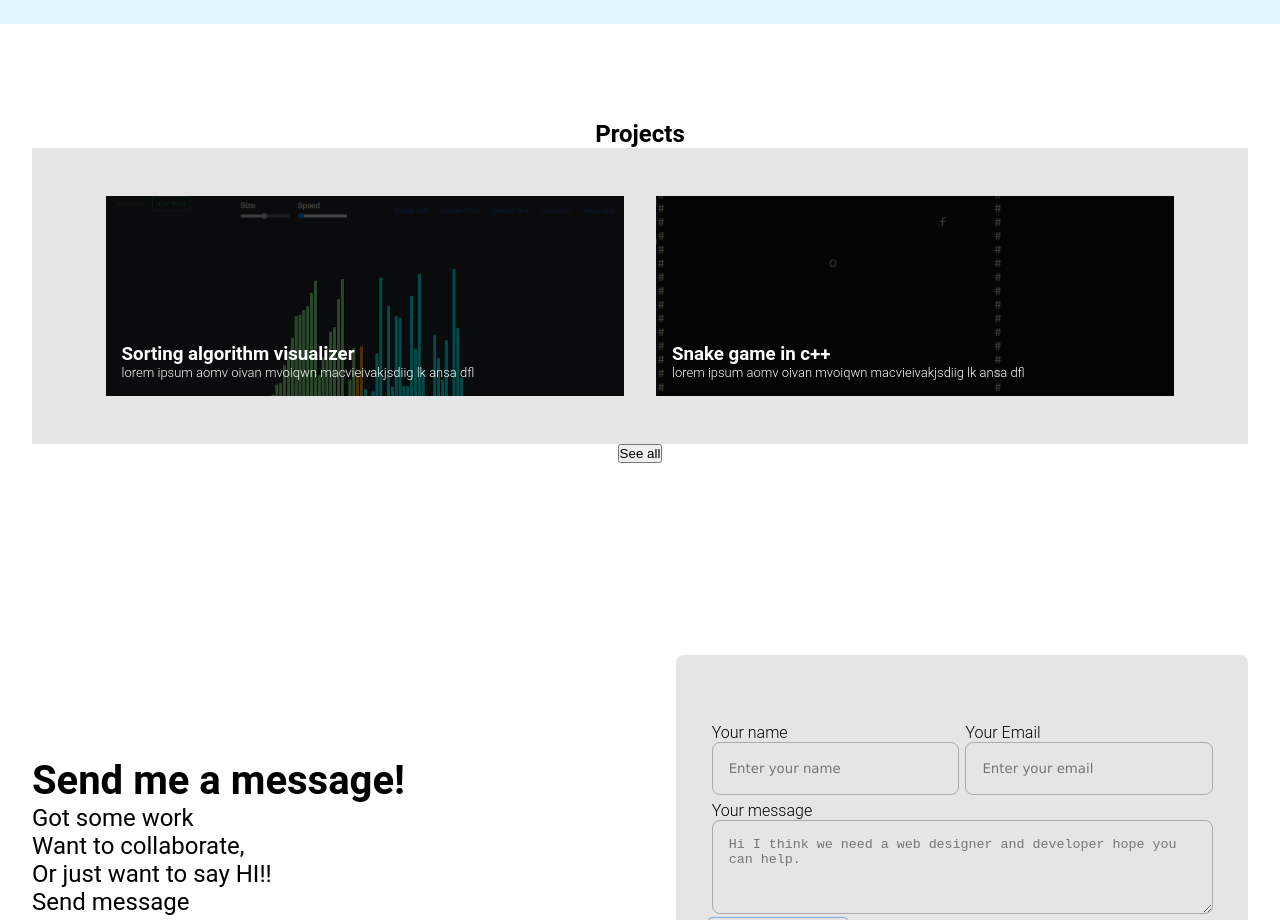
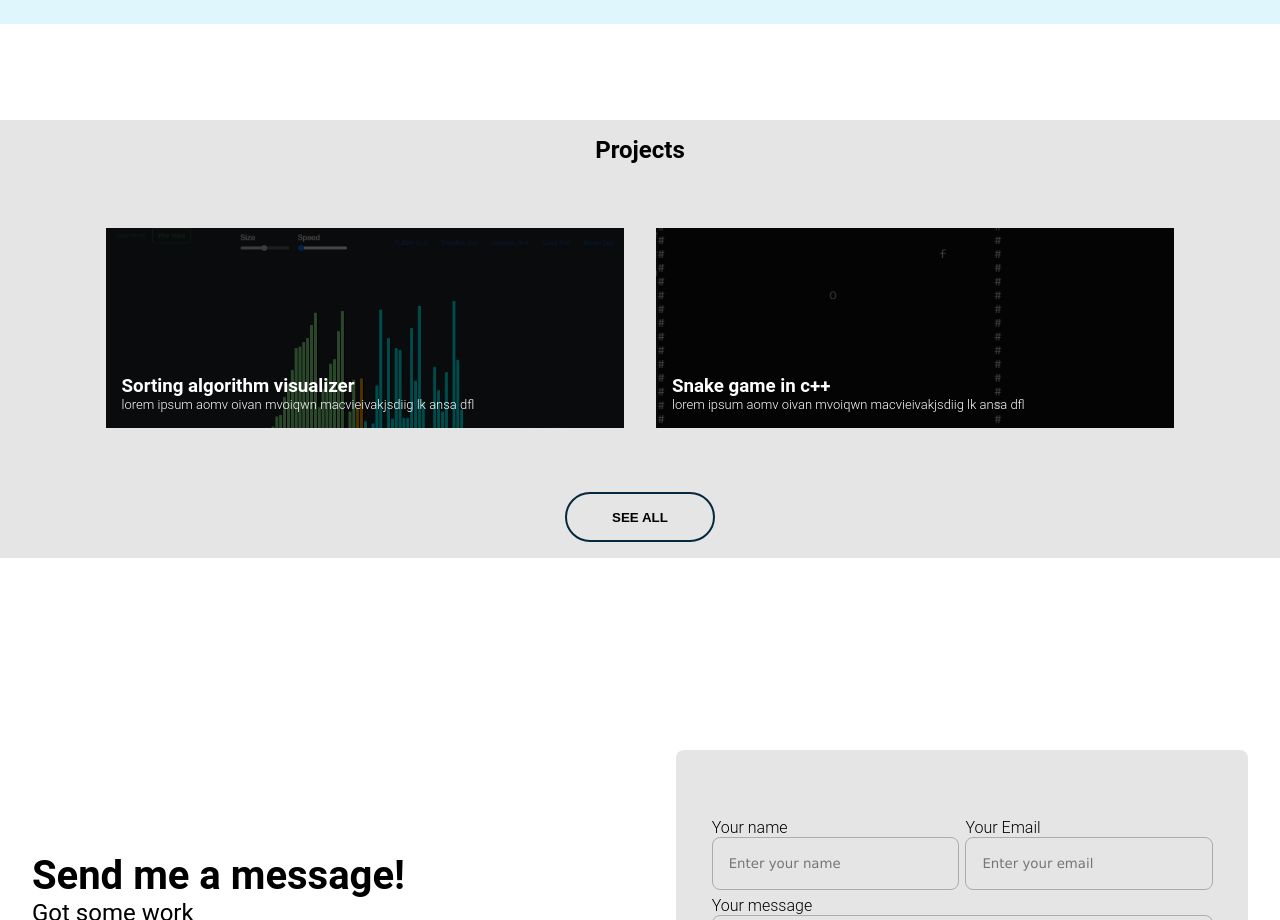
Before and after one commit to raunakgurud09/my-portfolio, a React (Create React App) app in the folder client/: page / in a window 1280 px wide. Shown: the part 1540-2460 px from the top of the page. Built offline with nearby package versions, Linux system fonts and the light colour scheme.

Commit message:
day end commit

```diff
--- a/client/public/index.html
+++ b/client/public/index.html
@@ -3,18 +3,15 @@
   <head>
     <meta charset="utf-8" />
     <link rel="icon" href="%PUBLIC_URL%/favicon.ico" />
+    <title>Raunak Gurud | Full-Stack Web developer</title>
+    <meta name="description" content="Raunak Gurud is an Full stack web developer and Freelancer progressively enhancing web application." />
     <meta name="viewport" content="width=device-width, initial-scale=1" />
     <meta name="theme-color" content="#000000" />
-    <meta
-      name="description"
-      content="Web site created using create-react-app"
-    />
     <link rel="apple-touch-icon" href="%PUBLIC_URL%/logo192.png" />
     <link rel="manifest" href="%PUBLIC_URL%/manifest.json" />
-    <title>React App</title>
   </head>
   <body>
-    <noscript>You need to enable JavaScript to run this app.</noscript>
+    <noscript>Hey buddy, you need to enable js to see this page ;)</noscript>
     <div id="root"></div>
   </body>
 </html>
--- a/client/src/Components/Projects/Projects.css
+++ b/client/src/Components/Projects/Projects.css
@@ -5,7 +5,12 @@
     flex-direction: column;
 
     align-items: flex-start;
+    background-color: var(--black10);
 
+}
+
+.projectHome h2{
+    margin: 1rem;
 }
 
 .projectHome__container{
@@ -15,7 +20,6 @@
 
     padding: 2rem;
 
-    background-color: var(--black10);
 
     display: flex;
     justify-content: center;
--- a/client/src/Components/Projects/Projects.jsx
+++ b/client/src/Components/Projects/Projects.jsx
@@ -1,6 +1,24 @@
 import "./Projects.css";
 import Project from "./Project";
 import { Projects as projectData } from "../../Data/Static/Projects";
+import styled from 'styled-components'
+
+const StyledButton = styled.button`
+
+  width: 150px;
+  height: 50px;
+
+  /* background-color: var(--tone); */
+  background-color: transparent;
+
+  border: 2px solid var(--shade);
+  border-radius: 32px;
+
+  font-weight: 700;
+
+  margin: 1rem;
+
+`
 
 function Projects() {
   return (
@@ -22,7 +40,8 @@ function Projects() {
           }
         })}
       </div>
-      <button>See all</button>
+      {/* <button>See all</button> */}
+      <StyledButton>SEE ALL</StyledButton>
     </div>
   );
 }
--- a/client/src/Components/Projects/project.css
+++ b/client/src/Components/Projects/project.css
@@ -20,6 +20,7 @@
     box-shadow: 20px 20px teal,-20px -20px maroon;
     color:transparent;
     color:yellow;
+    color:transparent;
 }
 .Project__container:hover::before{
     background-color: rgba(0,0,0,0.1);
@@ -62,6 +63,8 @@
     left: 1rem;
     z-index: 3;
     color:white;
+
+
 }
 
 
```
